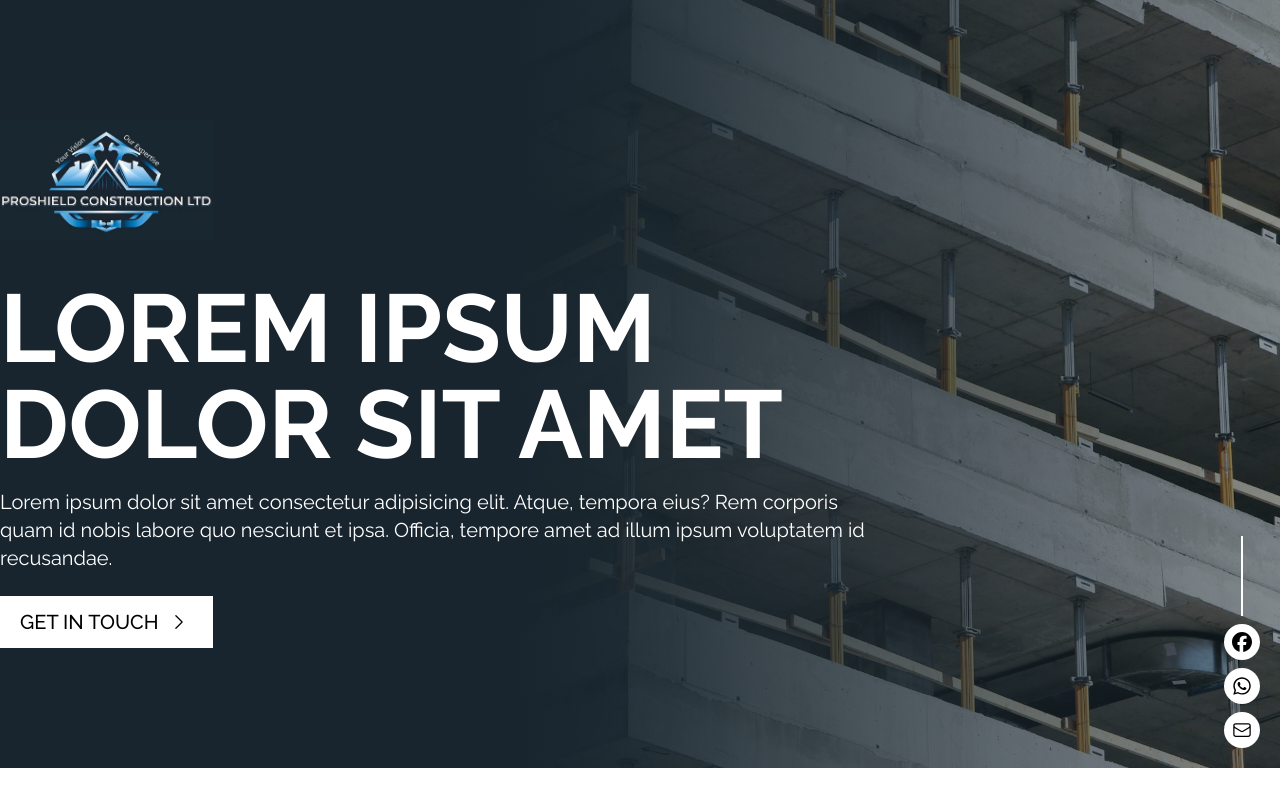
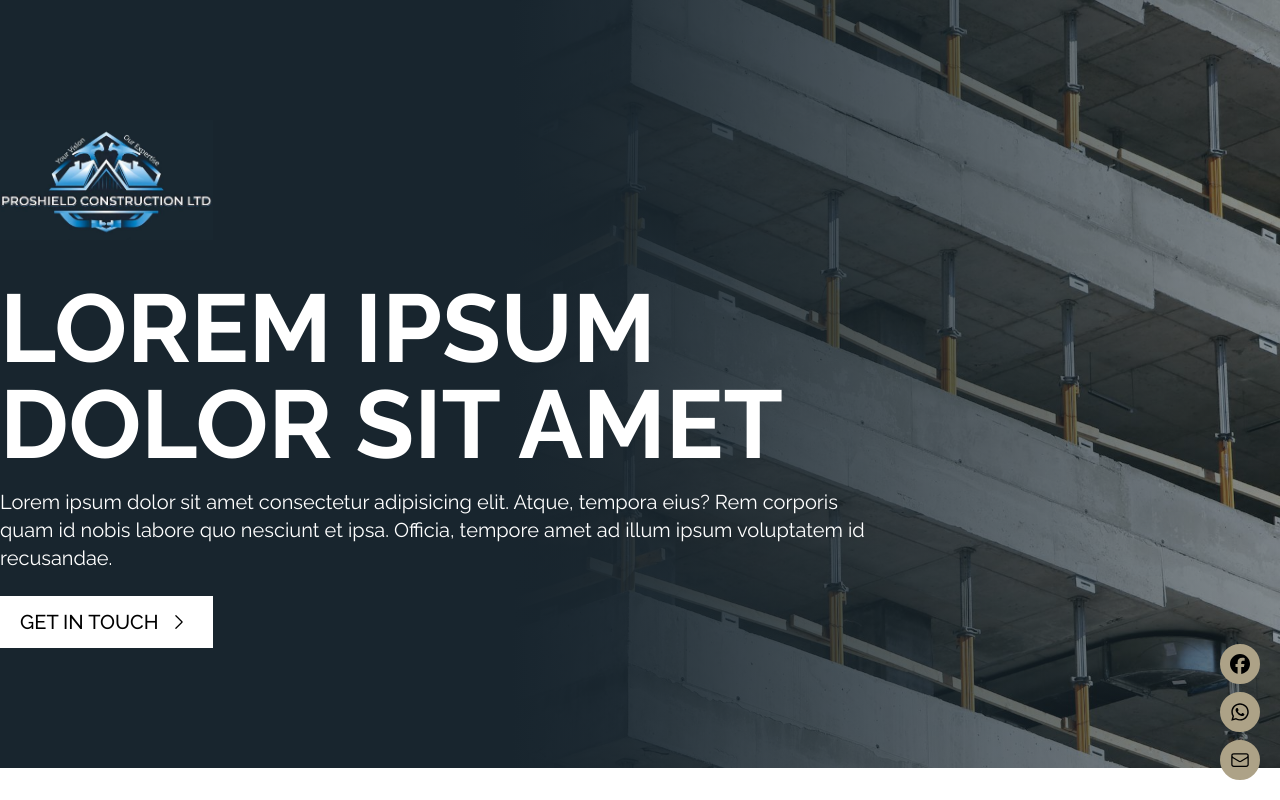
Before and after one commit to itsjatinnagar/proshield, a React (Vite) app: page / in a window 1280 px wide. Shown: the top 800 px of the page. Built offline with nearby package versions, Linux system fonts and the light colour scheme.

Commit message:
fixed floating links

```diff
--- a/src/sections/header.tsx
+++ b/src/sections/header.tsx
@@ -37,23 +37,22 @@ export default function Header() {
             </a>
           </div>
         </div>
-        <div className="absolute z-10 bottom-5 right-5 flex flex-col items-center gap-2">
-          <div className="h-20 border-r-2 border-white" />
+        <div className="fixed z-10 bottom-5 right-5 flex flex-col items-center gap-2">
           <a
             href="#"
-            className="inline-block p-2 bg-white rounded-full transition-colors hover:bg-accent"
+            className="inline-block p-2 bg-accent border-2 border-accent rounded-full transition-colors hover:bg-white"
           >
             <Facebook />
           </a>
           <a
             href="#"
-            className="inline-block p-2 bg-white rounded-full transition-colors hover:bg-accent"
+            className="inline-block p-2 bg-accent border-2 border-accent rounded-full transition-colors hover:bg-white"
           >
             <Whatsapp />
           </a>
           <a
             href="#"
-            className="inline-block p-2 bg-white rounded-full transition-colors hover:bg-accent"
+            className="inline-block p-2 bg-accent border-2 border-accent rounded-full transition-colors hover:bg-white"
           >
             <Envelope />
           </a>
```
